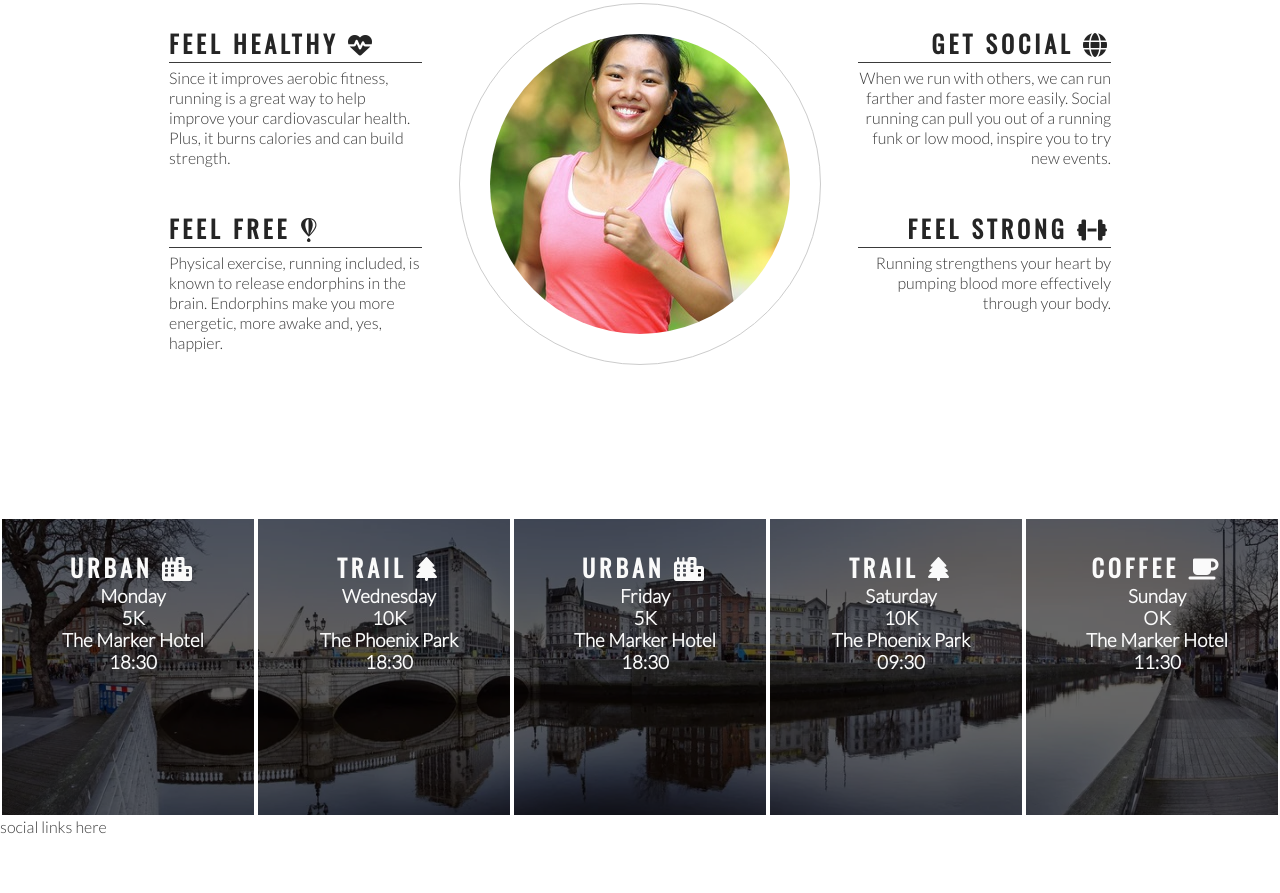
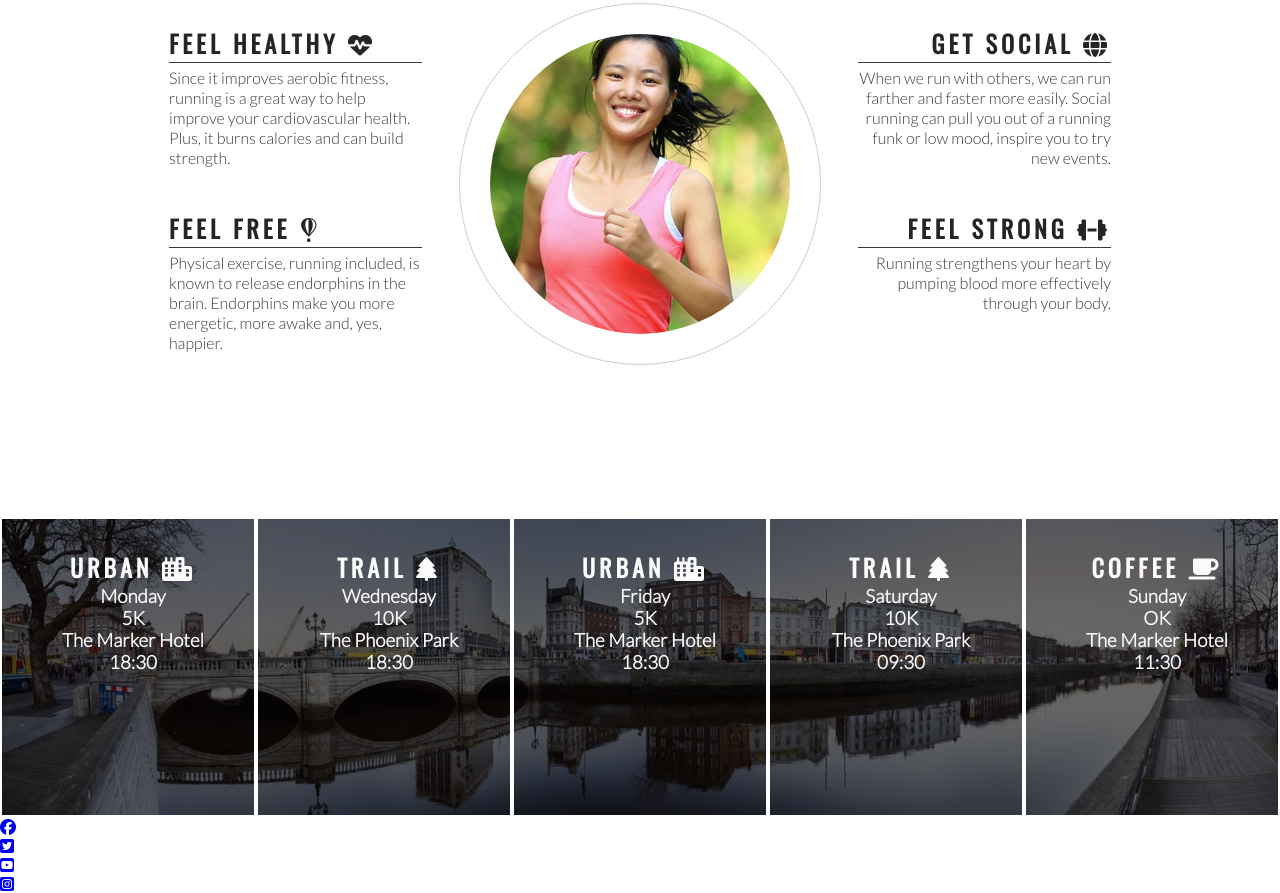
Before and after one commit to axelzwaans/love-running, a plain HTML site: page index.html in a window 1280 px wide. Shown: the part 778-1671 px from the top of the page. Before the commit the page ends 1614 px from the top, so only its background shows below. Drawn offline with nearby package versions, Linux system fonts and the light colour scheme.

Commit message:
Add social media icons to footer

```diff
--- a/index.html
+++ b/index.html
@@ -118,7 +118,20 @@
         </div>
     </section>
     <footer>
-        social links here
+        <ul>
+            <li>
+                <a href="https://facebook.com" target="_blank" rel="noopener" aria-label="Visit our Facebook age (opens in a new tab)"><i class="fa-brands fa-facebook"></i></a>
+            </li>
+            <li>
+                <a href="https://twitter.com" target="_blank" rel="noopener" aria-label="Visit our Twitter age (opens in a new tab)"><i class="fa-brands fa-twitter-square"></i></a>
+            </li>
+            <li>
+                <a href="https://youtube.com" target="_blank" rel="noopener" aria-label="Visit our YouTube age (opens in a new tab)"><i class="fa-brands fa-youtube-square"></i></a>
+            </li>
+            <li>
+                <a href="https://instagram.com" target="_blank" rel="noopener" aria-label="Visit our Instagram page (opens in a new tab)"><i class="fa-brands fa-instagram-square"></i></a>
+            </li>
+        </ul>
     </footer>
 
     <!-- font awesome script -->
```
